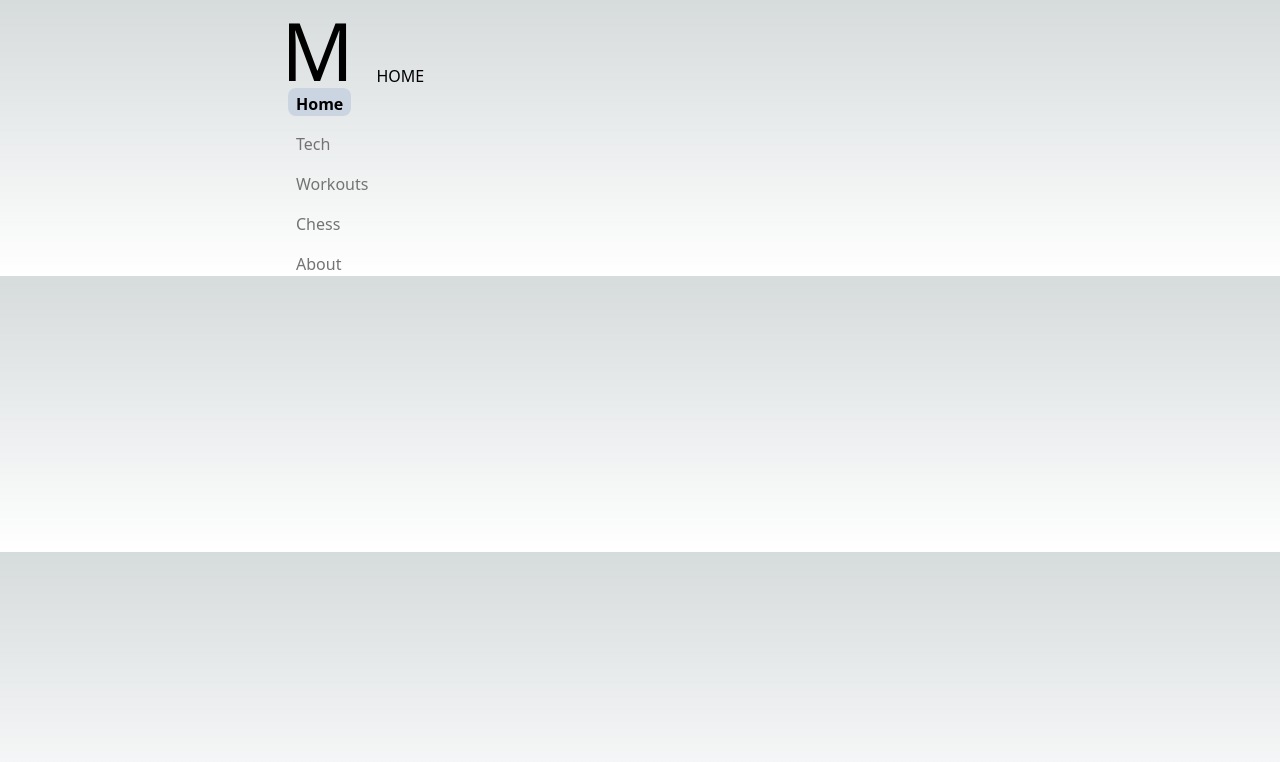
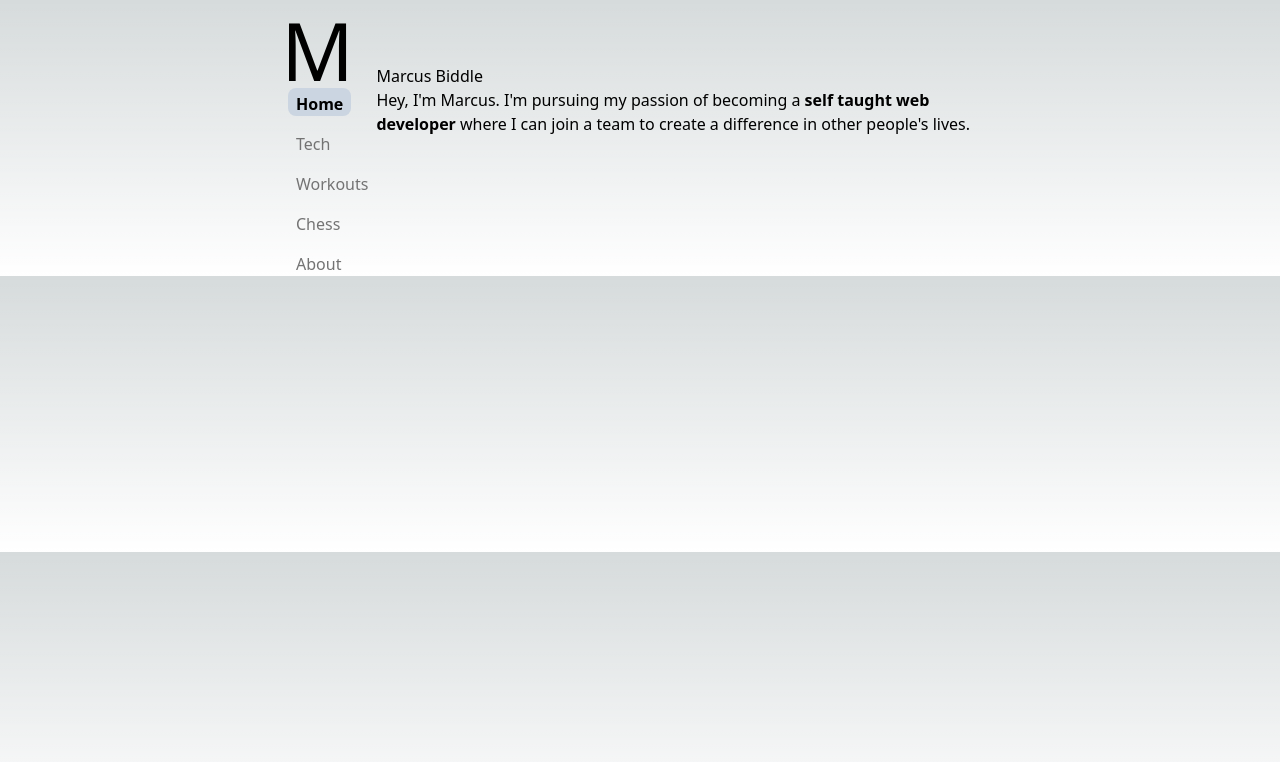
Before and after one commit to marcus-biddle/marsbid.io, a Next.js app in the folder portfolio/: page / in a window 1280 px wide. Shown: the top 762 px of the page. Built offline with nearby package versions, Linux system fonts and the light colour scheme; a web font is replaced by a local one.

Commit message:
home text

```diff
--- a/portfolio/src/components/sidebar.tsx
+++ b/portfolio/components/sidebar.tsx
@@ -1,10 +1,10 @@
 import { LayoutGroup, motion } from "framer-motion";
 import Link from "next/link"
 import { useRouter } from "next/router";
-import { routes } from "../../data/data";
+import { routes } from "../data/routes";
 
 const Logo = () => {
-    // TODO: change font for the logo
+    // TODO: change font for the logo; fix spacing
     return (
         <motion.div
         initial={{ opacity: 0, scale: 0.1 }}
--- /dev/null
+++ b/portfolio/data/info.tsx
@@ -0,0 +1,19 @@
+/* eslint-disable react/no-unescaped-entities */
+export const name = 'Marcus Biddle';
+export const avatar = 'tbd';
+export const about = () => {
+    return (
+        <>
+            Hey, I'm Marcus. I'm pursuing my passion of becoming a <b>self taught web developer</b> where
+            I can join a team to create a difference in other people's lives.
+        </>
+    );
+};
+
+export const bio = () => {
+    return (
+        <>
+        tbd.
+        </>
+    );
+};
--- a/portfolio/src/pages/_app.tsx
+++ b/portfolio/src/pages/_app.tsx
@@ -1,4 +1,4 @@
-import Sidebar from '@/components/sidebar'
+import Sidebar from '../../components/sidebar'
 import '@/styles/globals.css'
 import type { AppProps } from 'next/app'
 
--- a/portfolio/src/pages/index.tsx
+++ b/portfolio/src/pages/index.tsx
@@ -2,11 +2,13 @@ import Head from 'next/head'
 import Image from 'next/image'
 import { Inter } from 'next/font/google'
 import styles from '@/styles/Home.module.css'
+import { about, name } from '../../data/info'
 
 export default function Home() {
   return (
-    <>
-      <div>HOME</div>
-    </>
+    <section>
+      <h1>{name}</h1>
+      <p>{about()}</p>
+    </section>
   )
 }
```
Also changed, not shown: portfolio/data/routes.tsx (renamed from portfolio/data/data.tsx).
